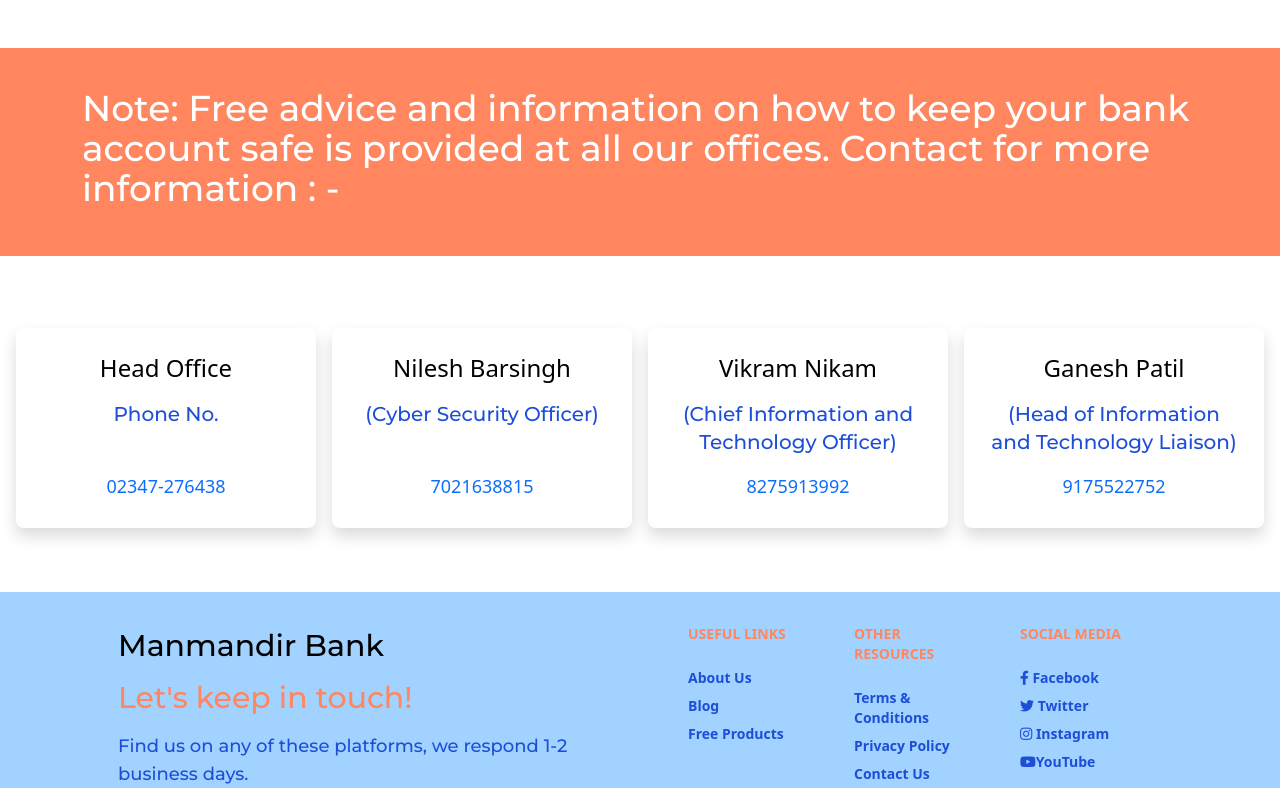
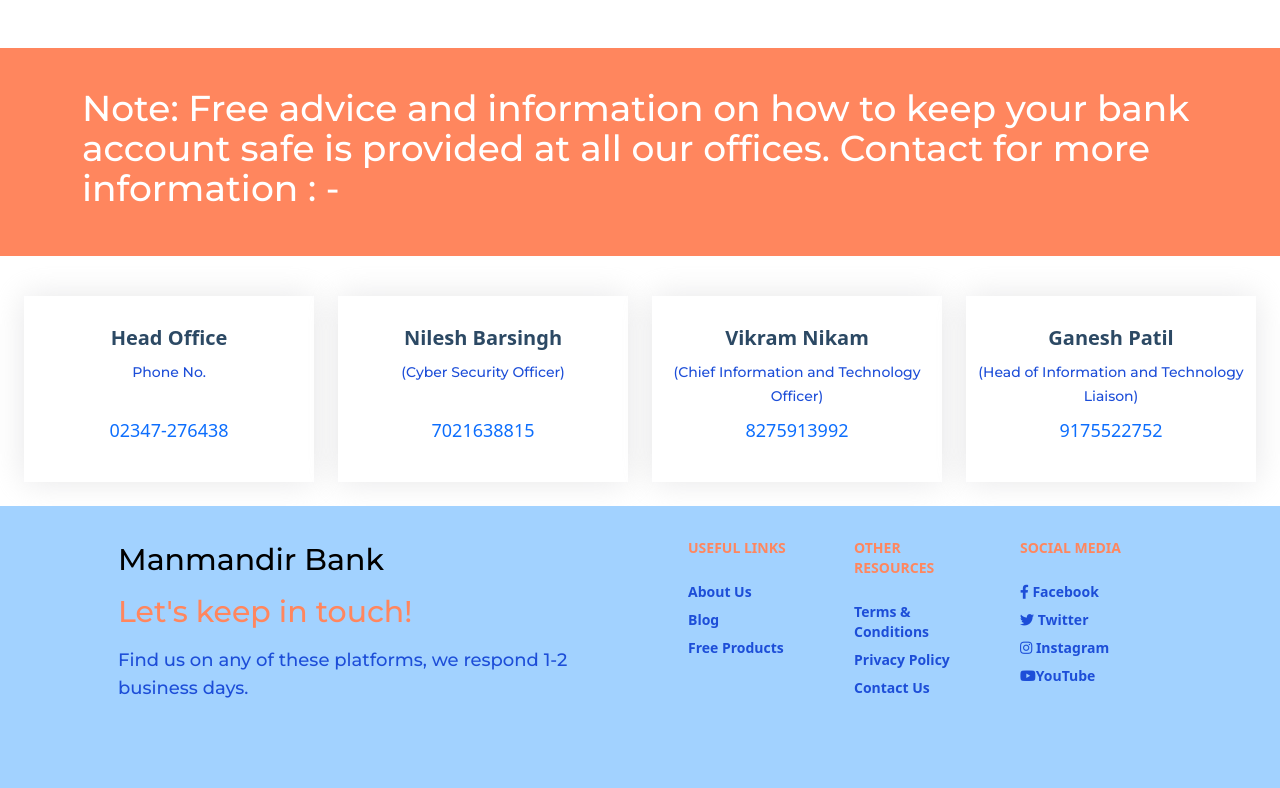
Before and after one commit to Omkaroj1242/Nidhi_Bank, a React (Create React App) app: page /notice in a window 1280 px wide. Shown: the part 1480-2268 px from the top of the page. Built offline with nearby package versions, Linux system fonts and the light colour scheme.

Commit message:
Notice Card Update

```diff
--- a/src/App.css
+++ b/src/App.css
@@ -532,3 +532,35 @@
 .services .iconbox-teal:hover .icon path {
   fill: #11dbcf;
 }
+
+.custom_h1 {
+  font-size: 3px;
+  padding: 32px 0;
+  text-align: center;
+}
+
+.contact .info-box {
+  color: #444444;
+  text-align: center;
+  box-shadow: 0 0 30px rgba(214, 215, 216, 0.6);
+  padding: 20px 0 30px 0;
+  background: #fff;
+}
+.contact .info-box i {
+  font-size: 32px;
+  color: #5846f9;
+  border-radius: 50%;
+  padding: 8px;
+}
+.contact .info-box h3 {
+  font-size: 20px;
+  color: #2c4964;
+  font-weight: 700;
+  margin: 10px 0;
+}
+.contact .info-box p {
+  padding: 0;
+  line-height: 24px;
+  font-size: 14px;
+  margin-bottom: 0;
+}
--- a/src/Components/Features/Features.js
+++ b/src/Components/Features/Features.js
@@ -3,17 +3,19 @@
 const Features = () => {
   return (
     <div>
-    <section id="services" class="services section-bg">
-    <div class="container" data-aos="fade-up">
+    <section id="services" className="services section-bg mb-10">
+    <div className="container" data-aos="fade-up">
 
-      <div class="section-title">
-      <h1 className="md:text-5xl text-3xl text-blue-400 text-center font-myFont py-8">Features</h1>
-      </div>
+    <div class="section-title">
+    <h1 className="md:text-5xl text-3xl text-blue-400 font-myFont text-center py-8">
+      Features
+    </h1>
+  </div>
 
-      <div class="row gy-4">
-        <div class="col-lg-4 col-md-6 d-flex align-items-stretch" data-aos="zoom-in" data-aos-delay="100">
-          <div class="icon-box iconbox-blue">
-            <div class="icon">
+      <div className="row gy-4">
+        <div className="col-lg-4 col-md-6 d-flex align-items-stretch" data-aos="zoom-in" data-aos-delay="100">
+          <div className="icon-box">
+            <div className="icon">
               <img src="https://img.icons8.com/external-itim2101-lineal-itim2101/64/000000/external-insurance-insurance-itim2101-lineal-itim2101-2.png" alt="" />
 
             </div>
@@ -22,9 +24,9 @@
           </div>
         </div>
 
-        <div class="col-lg-4 col-md-6 d-flex align-items-stretch" data-aos="zoom-in" data-aos-delay="200">
-          <div class="icon-box iconbox-orange ">
-            <div class="icon">
+        <div className="col-lg-4 col-md-6 d-flex align-items-stretch" data-aos="zoom-in" data-aos-delay="200">
+          <div className="icon-box ">
+            <div className="icon">
               <img src="https://img.icons8.com/external-flatart-icons-solid-flatarticons/64/000000/external-bank-taxes-flatart-icons-solid-flatarticons.png" alt="" />
 
             </div>
@@ -33,9 +35,9 @@
           </div>
         </div>
 
-        <div class="col-lg-4 col-md-6 d-flex align-items-stretch" data-aos="zoom-in" data-aos-delay="300">
-          <div class="icon-box iconbox-pink">
-            <div class="icon">
+        <div className="col-lg-4 col-md-6 d-flex align-items-stretch" data-aos="zoom-in" data-aos-delay="300">
+          <div className="icon-box">
+            <div className="icon">
               <img src="https://img.icons8.com/external-wanicon-lineal-wanicon/64/000000/external-bull-market-stock-market-wanicon-lineal-wanicon.png" alt="" />
 
             </div>
@@ -44,9 +46,9 @@
           </div>
         </div>
 
-        <div class="col-lg-4 col-md-6 d-flex align-items-stretch" data-aos="zoom-in" data-aos-delay="100">
-          <div class="icon-box iconbox-yellow">
-            <div class="icon">
+        <div className="col-lg-4 col-md-6 d-flex align-items-stretch" data-aos="zoom-in" data-aos-delay="100">
+          <div className="icon-box">
+            <div className="icon">
               <img src="https://img.icons8.com/dotty/80/000000/sms.png" alt="" />
             </div>
             <h4><a href="">SMS Facility</a></h4>
@@ -54,9 +56,9 @@
           </div>
         </div>
 
-        <div class="col-lg-4 col-md-6 d-flex align-items-stretch" data-aos="zoom-in" data-aos-delay="200">
-          <div class="icon-box iconbox-red">
-            <div class="icon">
+        <div className="col-lg-4 col-md-6 d-flex align-items-stretch" data-aos="zoom-in" data-aos-delay="200">
+          <div className="icon-box">
+            <div className="icon">
               <img src="https://img.icons8.com/external-soft-fill-juicy-fish/80/000000/external-clearing-financial-services-soft-fill-soft-fill-juicy-fish.png" alt="" />
 
             </div>
@@ -65,54 +67,54 @@
           </div>
         </div>
 
-        <div class="col-lg-4 col-md-6 d-flex align-items-stretch" data-aos="zoom-in" data-aos-delay="300">
-          <div class="icon-box iconbox-teal">
-            <div class="icon">
+        <div className="col-lg-4 col-md-6 d-flex align-items-stretch" data-aos="zoom-in" data-aos-delay="300">
+          <div className="icon-box">
+            <div className="icon">
               <img src="https://img.icons8.com/dotty/80/000000/data-protection.png" alt="" />
             </div>
             <h4><a href="">Bank's Own Data Center DR Site</a></h4>
             <p>Encompassing today’s website design technology to integrated and build solutions relevant to your business.</p>
           </div>
         </div>
-        <div class="col-lg-4 col-md-6 d-flex align-items-stretch" data-aos="zoom-in" data-aos-delay="300">
-        <div class="icon-box iconbox-teal">
-          <div class="icon">
+        <div className="col-lg-4 col-md-6 d-flex align-items-stretch" data-aos="zoom-in" data-aos-delay="300">
+        <div className="icon-box">
+          <div className="icon">
             <img src="https://img.icons8.com/external-itim2101-lineal-itim2101/100/000000/external-credit-card-finance-itim2101-lineal-itim2101.png" alt="" />
           </div>
           <h4><a href="">APBS & DBTL Service ATM Card Facility</a></h4>
           <p>Encompassing today’s website design technology to integrated and build solutions relevant to your business.</p>
         </div>
       </div>
-      <div class="col-lg-4 col-md-6 d-flex align-items-stretch" data-aos="zoom-in" data-aos-delay="300">
-          <div class="icon-box iconbox-teal">
-            <div class="icon">
+      <div className="col-lg-4 col-md-6 d-flex align-items-stretch" data-aos="zoom-in" data-aos-delay="300">
+          <div className="icon-box">
+            <div className="icon">
               <img src="https://img.icons8.com/external-itim2101-lineal-itim2101/64/000000/external-deposit-money-and-economy-itim2101-lineal-itim2101.png" alt="" />
             </div>
             <h4><a href="">Facility to pay monthly quarterly interest on the deposit</a></h4>
             <p>Encompassing today’s website design technology to integrated and build solutions relevant to your business.</p>
           </div>
         </div>
-        <div class="col-lg-4 col-md-6 d-flex align-items-stretch" data-aos="zoom-in" data-aos-delay="300">
-          <div class="icon-box iconbox-teal">
-            <div class="icon">
+        <div className="col-lg-4 col-md-6 d-flex align-items-stretch" data-aos="zoom-in" data-aos-delay="300">
+          <div className="icon-box">
+            <div className="icon">
               <img src="https://img.icons8.com/external-justicon-lineal-justicon/64/000000/external-income-ecommerce-justicon-lineal-justicon.png" alt="" />
             </div>
             <h4><a href="">.5% extra interest rate on Senior Citizen Deposits</a></h4>
             <p>Encompassing today’s website design technology to integrated and build solutions relevant to your business.</p>
           </div>
         </div>
-        <div class="col-lg-4 col-md-6 d-flex align-items-stretch" data-aos="zoom-in" data-aos-delay="300">
-          <div class="icon-box iconbox-teal">
-            <div class="icon">
+        <div className="col-lg-4 col-md-6 d-flex align-items-stretch" data-aos="zoom-in" data-aos-delay="300">
+          <div className="icon-box">
+            <div className="icon">
               <img src="https://img.icons8.com/ios/50/000000/discount--v1.png" alt="" />
             </div>
             <h4><a href="">Attractive interest rates on deposit loans</a></h4>
             <p>Encompassing today’s website design technology to integrated and build solutions relevant to your business.</p>
           </div>
         </div>
-        <div class="col-lg-4 col-md-6 d-flex align-items-stretch" data-aos="zoom-in" data-aos-delay="300">
-          <div class="icon-box iconbox-teal">
-            <div class="icon">
+        <div className="col-lg-4 col-md-6 d-flex align-items-stretch" data-aos="zoom-in" data-aos-delay="300">
+          <div className="icon-box">
+            <div className="icon">
               <img src="https://img.icons8.com/ios/50/000000/baggage-lockers.png" alt="" />
             </div>
             <h4><a href="">Locker facility in all branches</a></h4>
--- a/src/Components/Notice/Notice.js
+++ b/src/Components/Notice/Notice.js
@@ -48,8 +48,11 @@
         {/* Instruction Div */}
         <div className="container mx-auto">
           <ul style={{ listStyle: "disc" }}>
-            <li className="text-red-600 md:text-3xl text-2xl"> Be careful<hr className="custom_hr -mt-0" /></li>
-
+            <li className="text-red-600 md:text-3xl text-2xl">
+              {" "}
+              Be careful
+              <hr className="custom_hr -mt-0" />
+            </li>
           </ul>
           <p className="max-w-4xl text-left py-2 ml-10">
             Checkbook, passbook, ATM card, PIN and other banking reference
@@ -57,9 +60,12 @@
             help keep your bank account safe and secure from fraud.
           </p>
           <ul style={{ listStyle: "disc" }}>
-            <li className="text-red-600 md:text-3xl text-2xl">Don't do this<hr className="custom_hr1 -mt-0" /></li>
+            <li className="text-red-600 md:text-3xl text-2xl">
+              Don't do this
+              <hr className="custom_hr1 -mt-0" />
+            </li>
           </ul>
-          <ol style={{ listStyle: "number"}}>
+          <ol style={{ listStyle: "number" }}>
             <li className="max-w-4xl text-left py-2 mx-4">
               Keep checkbook and ATM card together.
             </li>
@@ -76,7 +82,10 @@
             </li>
           </ol>
           <ul style={{ listStyle: "disc" }}>
-            <li className="text-red-600 md:text-3xl text-2xl">Do this<hr className="custom_hr2 -mt-0" /></li>
+            <li className="text-red-600 md:text-3xl text-2xl">
+              Do this
+              <hr className="custom_hr2 -mt-0" />
+            </li>
           </ul>
           <ol style={{ listStyle: "number" }}>
             <li className="max-w-4xl text-left py-2 mx-4">
@@ -117,59 +126,54 @@
         <div className="bg-blue-400 py-10 my-10">
           <h1 className="container md:text-4xl text-base text-left text-white font-myFont">
             Note: Free advice and information on how to keep your bank account
-            safe is provided at all our offices. Contact for more information : -
+            safe is provided at all our offices. Contact for more information :
+            -
           </h1>
         </div>
 
         {/* Contact Div */}
 
-        <div className="flex items-center flex-col md:flex-row justify-evenly py-8 ">
-          <div className="p-4 shadow card_wrapper2 text-blue-300 rounded-lg mb-8">
-            <div className="text-center">
-              <p className="text-2xl text-black max-w-xs">
-                Head Office
-              </p>
+        <section id="contact" class="contact section-bg mx-4">
+          <div class="row">
+            <div class="col-lg-3 col-md-6">
+              <div class="info-box  mb-4">
+                <h3>Head Office</h3>
                 <p className="text-xl text-blue-700 font-myFont h-14 ">Phone No.</p>
               <h1 className="my_h1 px-2">
                 <a href="tel:02347-276438" className="text-lg" >02347-276438</a>
               </h1>
               </div>
             </div>
-          <div className="p-4 shadow card_wrapper2 text-blue-300 rounded-lg mb-8">
-          <div className="text-center">
-          <p className="text-2xl text-black max-w-xs">
-          Nilesh Barsingh
-          </p>
-          <p className="text-xl text-blue-700 font-myFont h-14">(Cyber ​​Security Officer)</p>
+
+            <div class="col-lg-3 col-md-6">
+              <div class="info-box  mb-4">
+                <h3>Nilesh Barsingh</h3>
+                <p className="text-xl text-blue-700 font-myFont h-14 ">(Cyber ​​Security Officer)</p>
                 <h1 className="my_h1 px-2">
                 <a href="tel:+917021638815" className="text-lg">7021638815</a>
               </h1>
               </div>
             </div>
-          <div className="p-4 shadow card_wrapper2 text-blue-300 rounded-lg mb-8">
-            <div className="text-center">
-            <p className="text-2xl text-black max-w-xs">
-            Vikram Nikam
-            </p>
-            <p className="text-xl text-blue-700 font-myFont h-14">(Chief Information and Technology Officer)</p>
+            <div class="col-lg-3 col-md-6">
+              <div class="info-box  mb-4">
+                <h3>Vikram Nikam</h3>
+                <p className="text-xl text-blue-700 font-myFont h-14 ">(Chief Information and Technology Officer)</p>
                 <h1 className="my_h1 px-2">
                 <a href="tel:+918275913992" className="text-lg">8275913992</a>
               </h1>
               </div>
             </div>
-          <div className="p-4 shadow card_wrapper2 text-blue-300 rounded-lg mb-8">
-          <div className="text-center">
-          <p className="text-2xl text-black max-w-xs">
-          Ganesh Patil
-          </p>
-          <p className="text-xl text-blue-700 font-myFont h-14">
-          (Head of Information and Technology Liaison)</p>
+            <div class="col-lg-3 col-md-6">
+              <div class="info-box  mb-4">
+                <h3> Ganesh Patil</h3>
+                <p className="text-xl text-blue-700 font-myFont h-14 ">(Head of Information and Technology Liaison)</p>
                 <h1 className="my_h1 px-2">
                 <a href="tel:+919175522752"className="text-lg">9175522752</a>
               </h1>
               </div>
             </div>
           </div>
+        </section>
       </div>
     </>
   );
```
Lines whose indentation alone changed are shown as unchanged.
